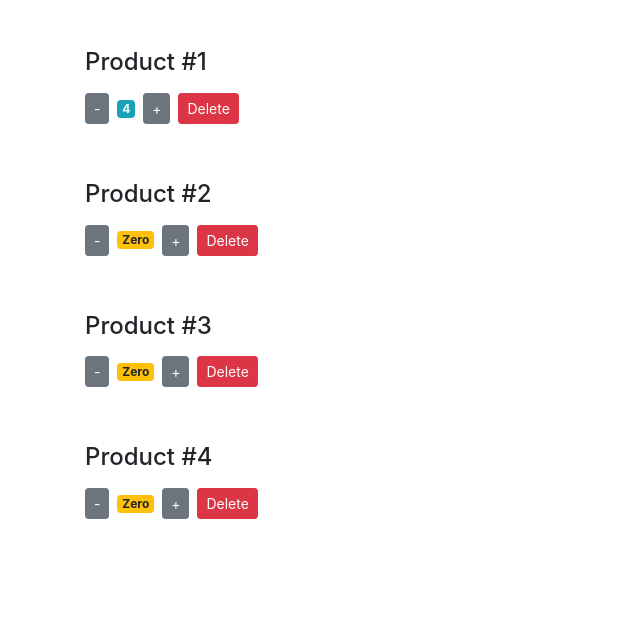
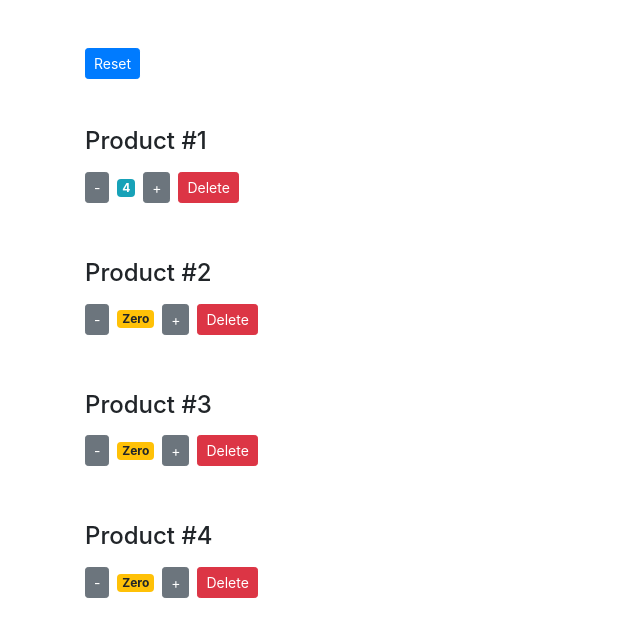
Before and after one commit to reginabattle/cart-react, a React (Create React App) app: page / in a window 1280 px wide. Shown: the top 636 px of the page, without its empty margins (0-640 px from the left). Built offline with nearby package versions, Linux system fonts and the light colour scheme.

Commit message:
Add button to reset all counters

```diff
--- a/src/components/counter.js
+++ b/src/components/counter.js
@@ -3,10 +3,9 @@
 class Counter extends Component {
 	// Set inital state
 	state = {
-		value: this.props.value
+		value: this.props.counter.value
 	};
 
-	// Methods
 	handleIncrement = () => {
 		this.setState({ value: this.state.value + 1 });
 	};
@@ -21,10 +20,14 @@
 		return (
 			<div className="container pt-5">
 				{ this.props.children }
+
 				<button onClick={this.handleDecrement} className="btn btn-secondary btn-sm">-</button>
+
 				<span className={ this.getBadgeClasses() }>{ this.formatCount() }</span>
+
 				<button onClick={this.handleIncrement} className="btn btn-secondary btn-sm">+</button>
-				<button onClick={this.props.onDelete} className="btn btn-danger btn-sm m-2">Delete</button>
+
+				<button onClick={() => this.props.onDelete(this.props.counter.id)}className="btn btn-danger btn-sm m-2">Delete</button>
 			</div>
 		);
 	}
@@ -41,7 +44,6 @@
 		const { value } = this.state;
 		return value === 0 ? 'Zero' : value;
 	};
-
 }
 
 export default Counter;
--- a/src/components/counters.js
+++ b/src/components/counters.js
@@ -11,15 +11,35 @@
 		]
 	}
 
-	handleDelete = () => {
-		console.log('Delete button clicked')
+	handleReset = () => {
+		// Loop through counters and set value to 0
+		const counters = this.state.counters.map(c => {
+			 c.value = 0;
+			 return c;
+		})
+		this.setState({ counters });
+	}
+
+	handleDelete = (counterId) => {
+		console.log(`Product #${counterId} deleted. `);
+
+		// Get all counters except the one with the passed Id
+		const counters = this.state.counters.filter( c => c.id !== counterId);
+
+		// Update counters state with new array
+		this.setState({ counters: counters });
 	}
 
 	render() {
 		return (
 			<div>
+
+				<div className="container pt-5">
+					<button className="btn btn-primary btn-sm" onClick={this.handleReset}>Reset</button>
+				</div>
+
 				{ this.state.counters.map(counter => (
-					<Counter key={counter.id} value={counter.value} onDelete={this.handleDelete}>
+					<Counter key={counter.id} onDelete={this.handleDelete} counter={counter}>
 						<h4>Product #{counter.id}</h4>
 					</Counter>
 				))}
```
